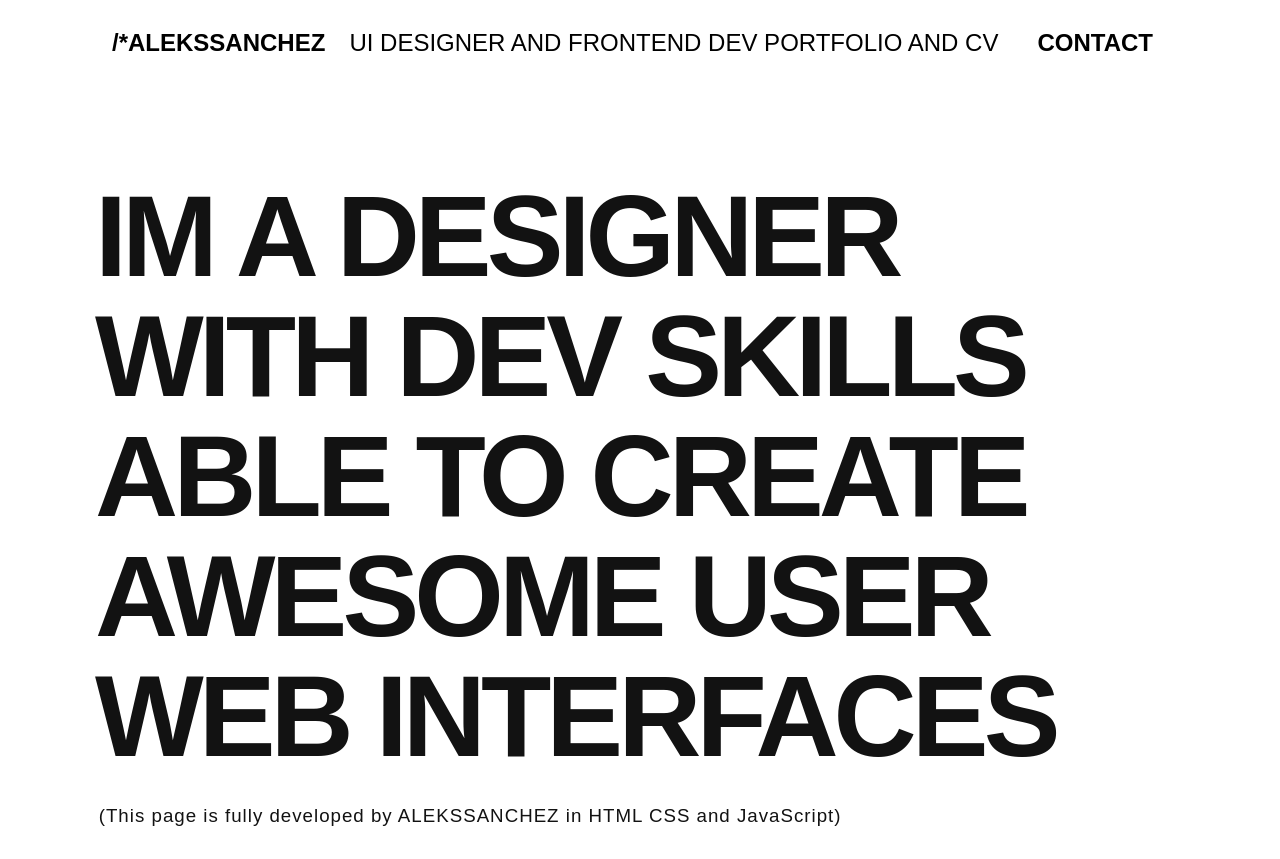
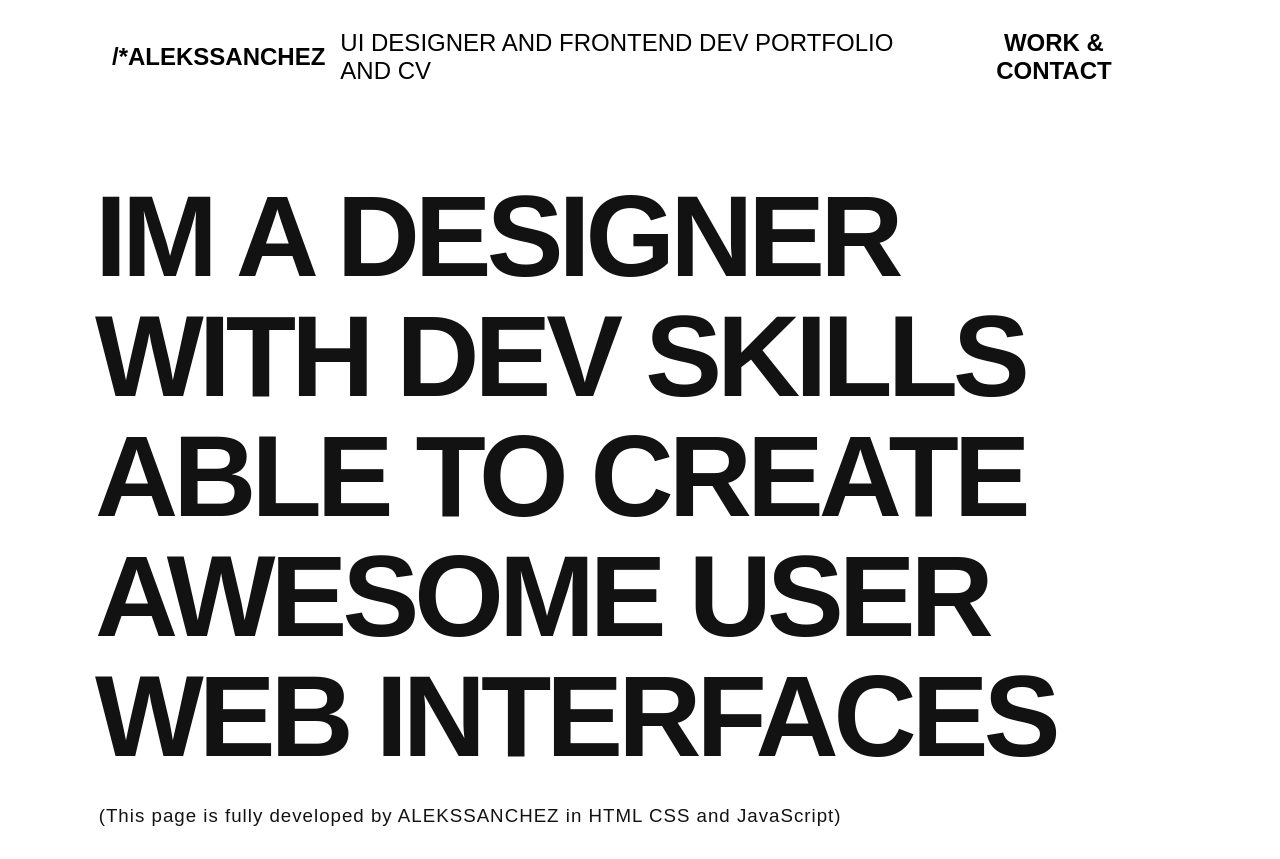
Before and after one commit to sanchezespinosa1998/Portfolio-UXUI-Web-Development, a website built with Vite: page index.html in a window 1280 px wide. Shown: the top 859 px of the page. Built offline with nearby package versions, Linux system fonts and the light colour scheme; a web font is replaced by a local one.

Commit message:
actualizacion contacto

```diff
--- a/index.html
+++ b/index.html
@@ -41,7 +41,7 @@
 
           </ul>
           <div class="buttons">
-              <button id="toggle-theme" class="theme-button">CONTACT</button>
+              <button id="toggle-theme" class="theme-button">WORK & CONTACT</button>
 
           </div>
       </nav>
@@ -118,8 +118,6 @@
       <div class="left" id="left">
           <h2>PORTFOLIO</h2>
           <h2>688 911 154</h2>
-          <h2>sanchezespinosa1998@gmail.com</h2>
-
 
       </div>
 
```
